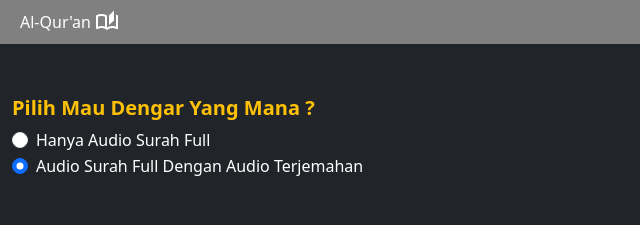
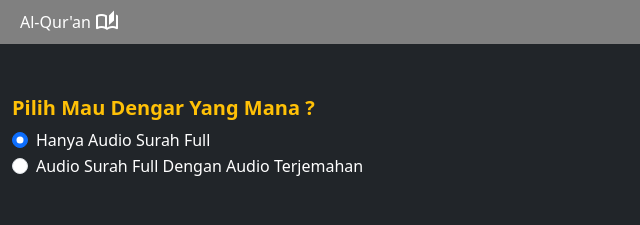
Before and after one commit to MDF05/Al-Quran-ID, a plain HTML site: page page-audio/audio.html in a window 1280 px wide. Shown: the top 225 px of the page, 0-640 px from the left. Drawn offline with nearby package versions, Linux system fonts and the light colour scheme; no server answers.

```diff
--- a/page-audio/audio.html
+++ b/page-audio/audio.html
@@ -67,13 +67,13 @@
             </div>
             <div class="col-12 ">
                 <div class="form-check">
-                    <input class="form-check-input" type="radio" name="pilihJenis" id="radioAudioSurah-1">
+                    <input class="form-check-input" type="radio" name="pilihJenis" id="radioAudioSurah-1" checked>
                     <label class="form-check-label text-capitalize" for="radioAudioSurah-1">
                         hanya audio surah full
                     </label>
                 </div>
                 <div class="form-check">
-                    <input class="form-check-input" type="radio" name="pilihJenis" id="radioAudioSurah-2" checked>
+                    <input class="form-check-input" type="radio" name="pilihJenis" id="radioAudioSurah-2">
                     <label class="form-check-label text-capitalize" for="radioAudioSurah-2">
                         audio surah full dengan audio terjemahan
                     </label>
```
Also changed, not shown: home-page/home.html (+1 -1 lines).
